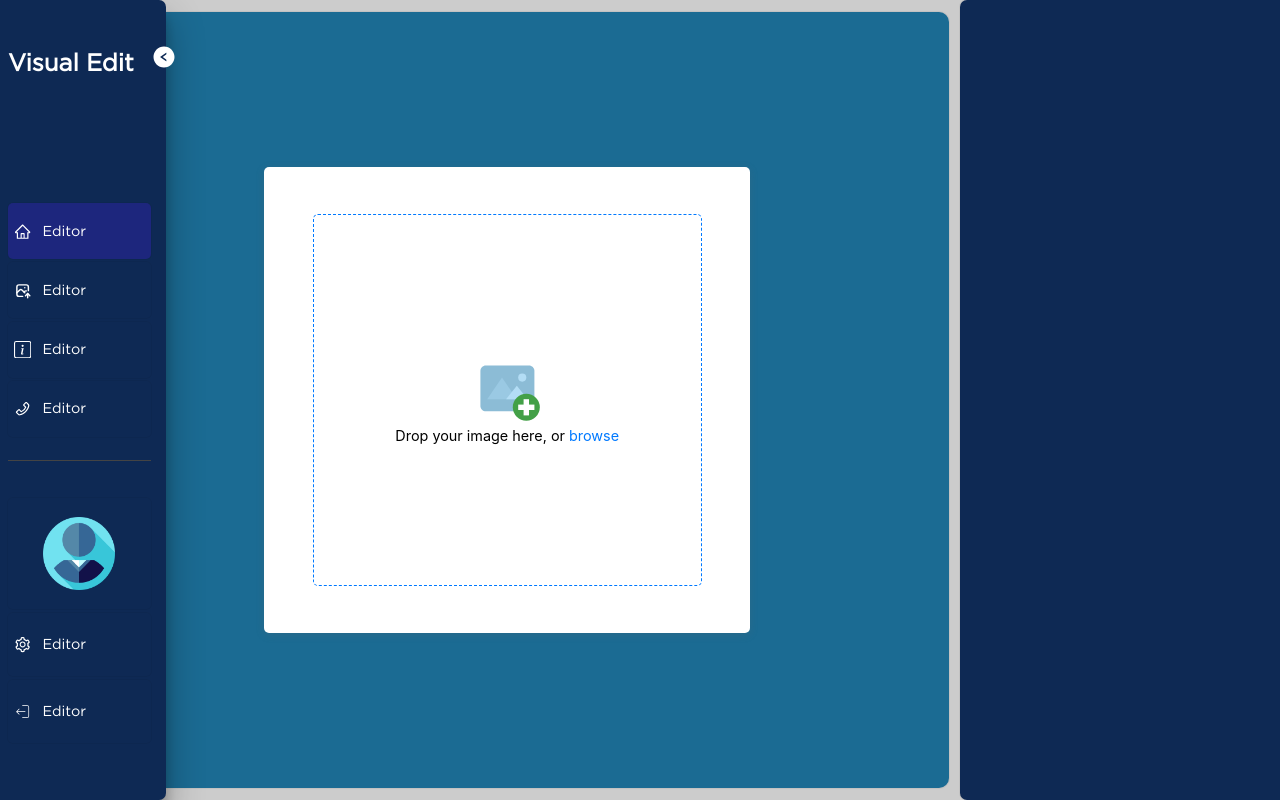
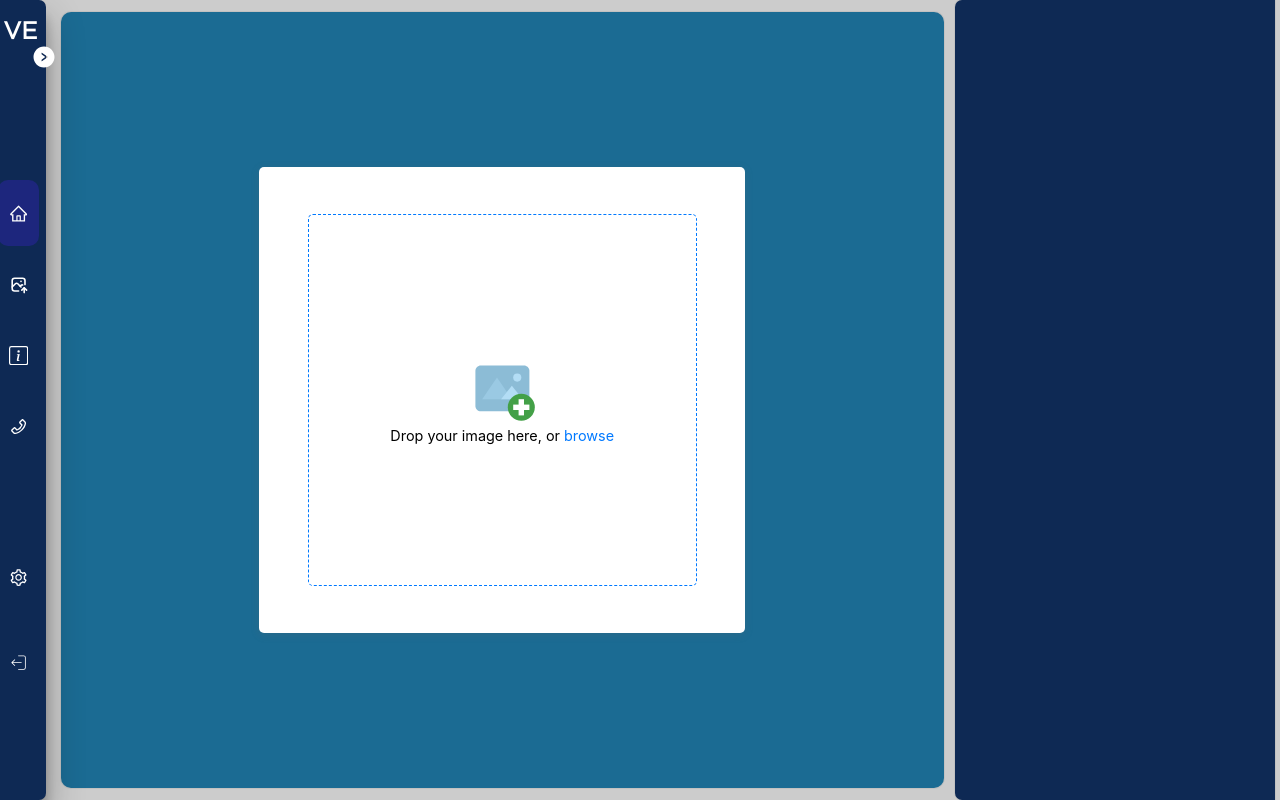
Before and after one commit to singhayush1260/visual-edit, a React (Vite) app: page /editor in a window 1280 px wide. Built offline with nearby package versions, Linux system fonts and the light colour scheme.

Commit message:
added loading animation

```diff
--- a/src/components/layouts/sidebar/Sidebar.jsx
+++ b/src/components/layouts/sidebar/Sidebar.jsx
@@ -5,14 +5,22 @@ import {BsInfoSquare} from 'react-icons/bs';
 import {CiLogout} from 'react-icons/ci';
 import DUMMY_USER_IMAGE from '../../../assets/images/user.png';
 import { useState } from "react";
+import { motion } from "framer-motion";
 const Sidebar = () => {
 
-  const[expandSidebar, setExpandSidebar]=useState(true);
+  const[expandSidebar, setExpandSidebar]=useState(false);
   const[isMobile, setIsMobile]=useState(false);
 
   return (
    <>
-   <div className={` ${classes.sidebar} ${expandSidebar  ? classes.expanded_sidebar : classes.contracted_sidebar}` }>
+   <motion.div
+   className={` ${classes.sidebar}
+   ${ expandSidebar ? classes.expanded_sidebar : classes.contracted_sidebar}`}
+      initial={{x:'900px'}}
+      animate={{x:'-5px'}}
+      exit={{x:0}}
+      transition={{ duration: 1.1 }}
+   >
     {  expandSidebar && <AiFillLeftCircle className={classes.close} onClick={()=>setExpandSidebar(!expandSidebar)}/>}
     {  !expandSidebar && <AiFillRightCircle className={classes.open} onClick={()=>setExpandSidebar(!expandSidebar)}/>}
     <div className={classes.logo}>
@@ -20,21 +28,19 @@ const Sidebar = () => {
        {!expandSidebar && <h2>VE</h2>}
     </div>
     <div className={classes.menus}>
-        <div className={classes.active}> <AiOutlineHome/><span>Editor</span></div>
+        <div className={classes.active}> <AiOutlineHome/><span>Home</span></div>
         <div> <TbPhotoUp/> <span>Editor</span> </div>
-        <div> <BsInfoSquare/> <span>Editor</span></div>
-        <div> <AiOutlinePhone/><span>Editor</span></div>
+        <div> <BsInfoSquare/> <span>Info</span></div>
+        <div> <AiOutlinePhone/><span>Contact</span></div>
     </div>
     <div className={classes.account}>
       <div className={classes.user_dp}>
       <img src={DUMMY_USER_IMAGE} alt="user_dp" />
        </div>
-      <div> <AiOutlineSetting/><span>Editor</span></div>
-      <div> <CiLogout/> <span>Editor</span></div>
+      <div> <AiOutlineSetting/><span>Setting</span></div>
+      <div> <CiLogout/> <span>Logout</span></div>
     </div>
-   </div>
-
-
+   </motion.div>
    </>
     );
 };
--- a/src/components/layouts/sidebar/Sidebar.module.scss
+++ b/src/components/layouts/sidebar/Sidebar.module.scss
@@ -16,6 +16,7 @@
   border-bottom-right-radius: 7px;
   position: fixed;
   left: 0;
+  transition: width 0.2s ease;
   .close,
   .open {
     position: absolute;
@@ -27,6 +28,7 @@
   }
   .logo {
     height: 20%;
+    margin-left: 5px;
   }
   .menus,
   .account {
@@ -99,6 +101,7 @@
 .contracted_sidebar {
   width: 4%;
   padding-left: 0.2em;
+
   .menus,
   .account {
     width: 85%;
--- a/src/pages/editor/Editor.module.scss
+++ b/src/pages/editor/Editor.module.scss
@@ -7,6 +7,7 @@
     align-items: center;
     gap:0.7em;
     background-color: #ccc;
+    overflow: hidden;
 }
 @media (min-width: 100px) and (max-width: 319px) {
     .editor{
--- a/src/pages/editor/image-canvas/ImageCanvas.jsx
+++ b/src/pages/editor/image-canvas/ImageCanvas.jsx
@@ -2,14 +2,12 @@ import { useState } from "react";
 import classes from "./ImageCanvas.module.scss";
 import { FcAddImage } from "react-icons/fc";
 import { useDispatch, useSelector } from "react-redux";
-
+import { motion } from "framer-motion";
 
 const ImageCanvas = () => {
-
   const [selectedImage, setSelectedImage] = useState(null);
-  const {zoomLevel} = useSelector(state=> state.imageAdjustmentsReducer)
-  const dispatch=useDispatch();
-
+  const { zoomLevel } = useSelector((state) => state.imageAdjustmentsReducer);
+  const dispatch = useDispatch();
 
   const handleImageUpload = (e) => {
     const image = e.target.files[0];
@@ -17,30 +15,35 @@ const ImageCanvas = () => {
     setSelectedImage(image);
   };
 
-
-
-  const handleScrollZoom=(e)=>{
-   const delta=e.deltaY;
-   console.log(delta)
-   if(delta > 0) {
-    dispatch({type:'zoomOut'})
+  const handleScrollZoom = (e) => {
+    const delta = e.deltaY;
+    console.log(delta);
+    if (delta > 0) {
+      dispatch({ type: "zoomOut" });
+    } else {
+      dispatch({ type: "zoomIn" });
     }
-   else{
-
-    dispatch({type:'zoomIn'})
-   }
-  }
-
+  };
 
   return (
-    <div className={classes.image_canvas}>
+    <motion.div
+      className={classes.image_canvas}
+      initial={{x:'-500px'}}
+      animate={{x:'-5px'}}
+      exit={{x:0}}
+      transition={{ duration: 1.1 }}
+    >
       <div className={classes.container_center}
         style={{ transform: `scale(${zoomLevel})` }}
-      onWheel={(e)=> selectedImage && handleScrollZoom(e)}
+        onWheel={(e) => selectedImage && handleScrollZoom(e)}
       >
-          <div className={`${classes.input_div} ${selectedImage && classes.hide_input}`}>
-            <label htmlFor="image_upload"><FcAddImage /></label>
-            <p> Drop your image here, or <label htmlFor="image_upload">browse</label></p>
+        <div className={`${classes.input_div} ${ selectedImage && classes.hide_input }`} >
+          <label htmlFor="image_upload">
+            <FcAddImage />
+          </label>
+          <p>
+            Drop your image here, or<label htmlFor="image_upload"> browse</label>
+          </p>
           <input
             type="file"
             id="image_upload"
@@ -48,10 +51,9 @@ const ImageCanvas = () => {
           />
         </div>
         {selectedImage && (
-          <img src={URL.createObjectURL(selectedImage)} alt="Preview" />
-        )}
+          <img src={URL.createObjectURL(selectedImage)} alt="Preview" /> )}
       </div>
-    </div>
+    </motion.div>
   );
 };
 export default ImageCanvas;
--- a/src/pages/editor/image-edit-panel/ImageEditPanel.jsx
+++ b/src/pages/editor/image-edit-panel/ImageEditPanel.jsx
@@ -1,7 +1,11 @@
-import classes from './ImageEditPanel.module.scss';
-import {AiOutlineUpload, AiOutlineSave, AiOutlineDownload} from 'react-icons/ai';
-const ImageEditPanel=()=>{
-
+import classes from "./ImageEditPanel.module.scss";
+import {
+  AiOutlineUpload,
+  AiOutlineSave,
+  AiOutlineDownload,
+} from "react-icons/ai";
+import { motion } from "framer-motion";
+const ImageEditPanel = () => {
   // const handleDownload = () => {
   //     if (selectedImage) {
   //       const imageUrl = URL.createObjectURL(selectedImage);
@@ -14,12 +18,14 @@ const ImageEditPanel=()=>{
   //     }
   //   };
 
-
-return(
-    <div className={classes.edit_panel}>
-
-      </div>
-
-)
-}
+  return (
+    <motion.div
+      className={classes.edit_panel}
+      initial={{ x: "700px" }}
+      animate={{ x: "-5px" }}
+      exit={{ x: 0 }}
+      transition={{ duration: 1.1 }}
+    ></motion.div>
+  );
+};
 export default ImageEditPanel;
```
Lines whose indentation alone changed are shown as unchanged.
